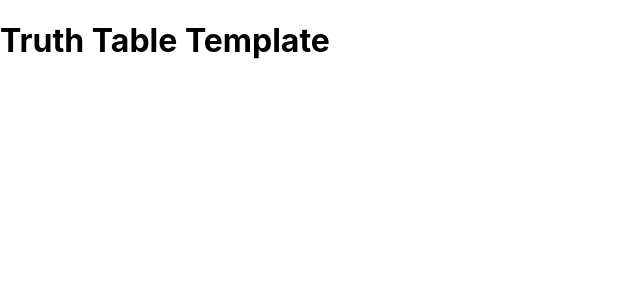
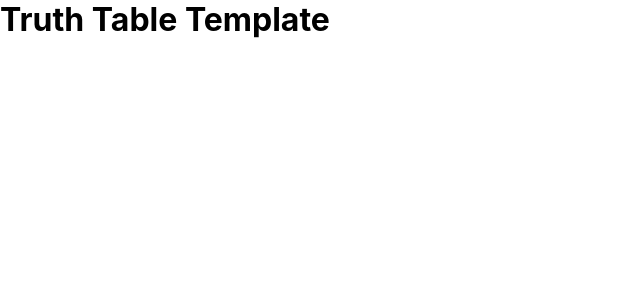
Before and after one commit to munozrc/truth-table-template, a React (Vite) app: page / in a window 1280 px wide. Shown: the top 300 px of the page, without its empty margins (0-640 px from the left). Built offline with nearby package versions, Linux system fonts and the light colour scheme.

Commit message:
add global styles and remove strcit mode react

```diff
--- a/src/index.css
+++ b/src/index.css
@@ -1,13 +1,14 @@
+*,
+*::before,
+*::after {
+  box-sizing: border-box;
+  margin: 0;
+  padding: 0;
+}
+
 body {
   margin: 0;
-  font-family: -apple-system, BlinkMacSystemFont, 'Segoe UI', 'Roboto', 'Oxygen',
-    'Ubuntu', 'Cantarell', 'Fira Sans', 'Droid Sans', 'Helvetica Neue',
-    sans-serif;
+  font-family: -apple-system, BlinkMacSystemFont, 'Segoe UI', 'Roboto', 'Oxygen', 'Ubuntu', 'Cantarell', 'Fira Sans', 'Droid Sans', 'Helvetica Neue', sans-serif;
   -webkit-font-smoothing: antialiased;
   -moz-osx-font-smoothing: grayscale;
 }
-
-code {
-  font-family: source-code-pro, Menlo, Monaco, Consolas, 'Courier New',
-    monospace;
-}
--- a/src/main.tsx
+++ b/src/main.tsx
@@ -1,11 +1,7 @@
 import React from 'react'
 import ReactDOM from 'react-dom'
-import './index.css'
 import App from './App'
 
-ReactDOM.render(
-  <React.StrictMode>
-    <App />
-  </React.StrictMode>,
-  document.getElementById('root')
-)
+import './index.css'
+
+ReactDOM.render(<App />,  document.getElementById('root'))
```
